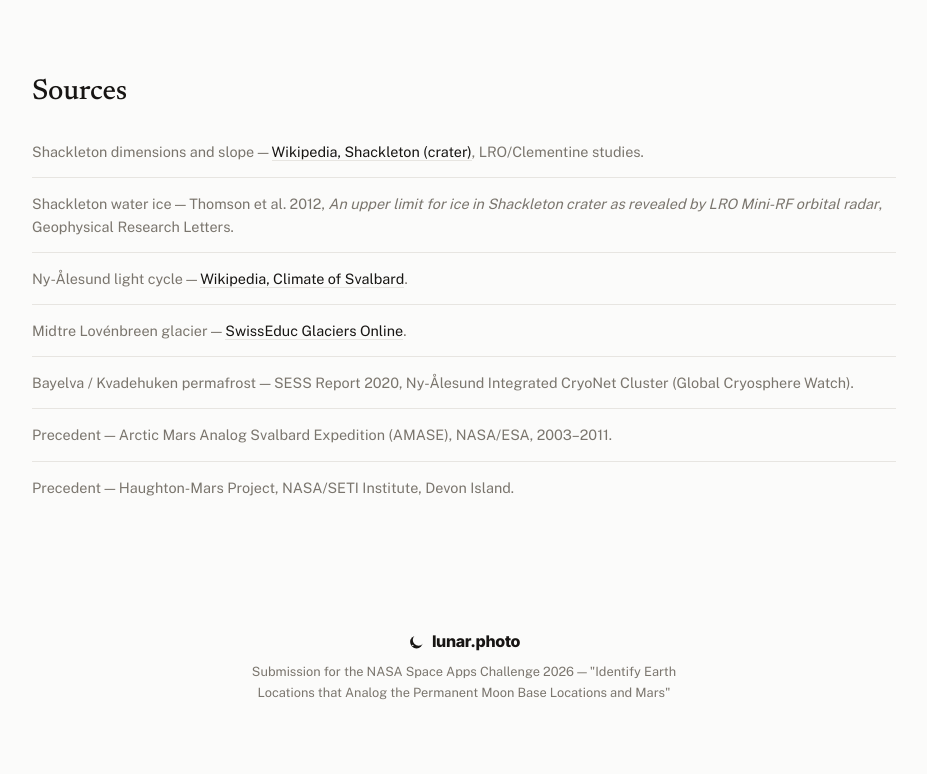
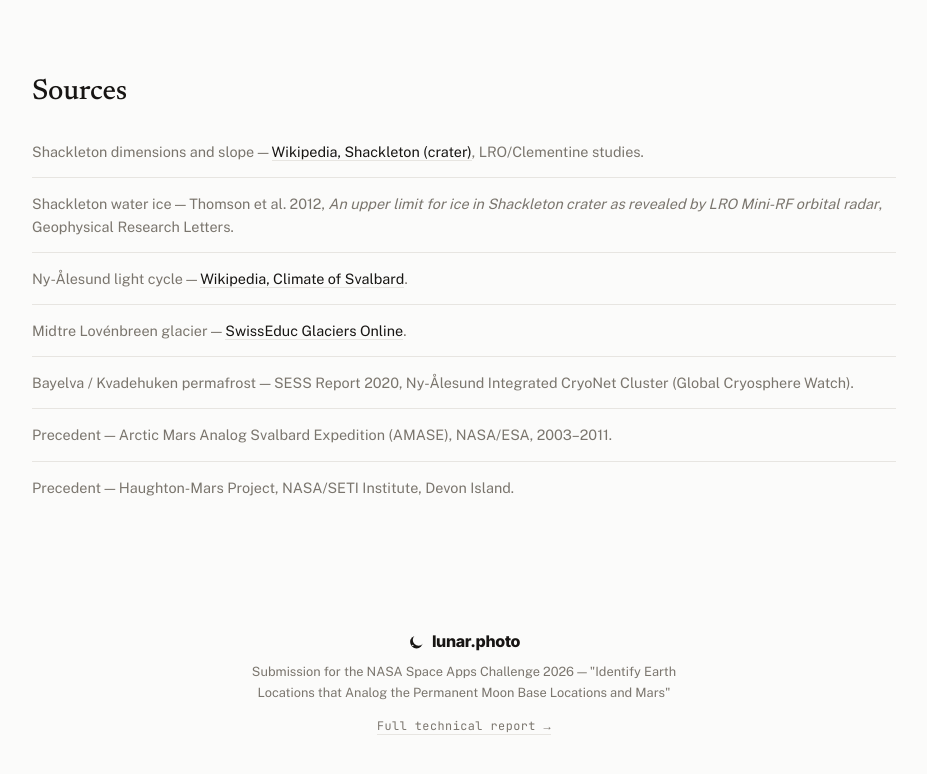
Before and after one commit to anagonzalezlame/lunar-photo, a plain HTML site: page index.html in a window 1280 px wide. Shown: the part 6442-7216 px from the top of the page, without its empty margins (176-1103 px from the left). Drawn offline with nearby package versions, Linux system fonts and the light colour scheme.

Commit message:
Link the full technical report from the footer

```diff
--- a/index.html
+++ b/index.html
@@ -385,6 +385,7 @@
   <footer>
     <span class="brand"><svg class="mark" viewBox="0 0 64 64" role="img" aria-label="lunar.photo mark"><circle cx="32" cy="34" r="24" fill="currentColor" mask="url(#crescent-site)"/></svg>lunar.photo</span>
     <p>Submission for the NASA Space Apps Challenge 2026 — "Identify Earth Locations that Analog the Permanent Moon Base Locations and Mars"</p>
+    <p style="margin-top:14px;"><a href="https://claude.ai/code/artifact/14b89fa3-94f8-4a0d-a583-a77eeeacdc73" style="font-family:'JetBrains Mono',monospace; font-size:0.74rem; letter-spacing:0.04em; color:var(--ink-soft); text-decoration:none; border-bottom:1px solid var(--line);">Full technical report &rarr;</a></p>
   </footer>
 </main>
 
```
